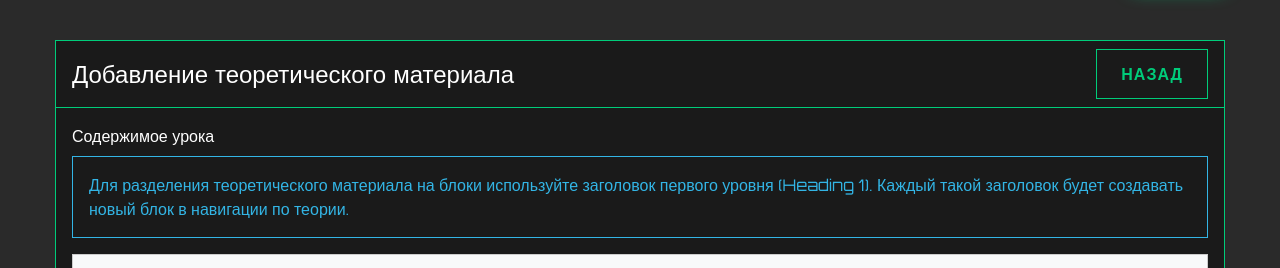
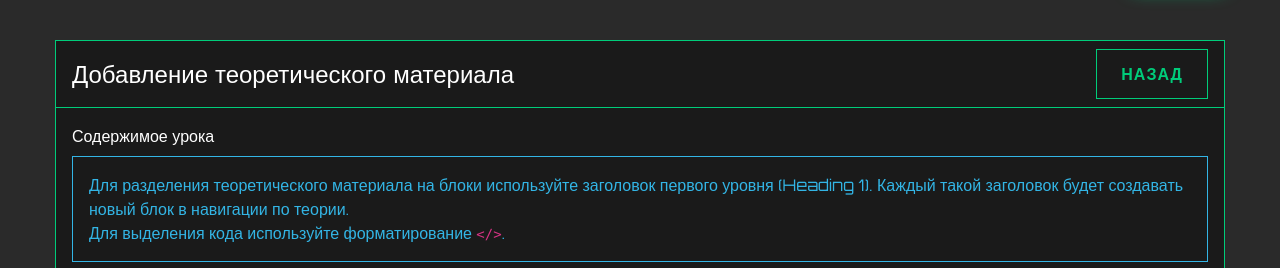
Before and after one commit to druswayne/project_site, a Flask app: page /admin/lessons/1/theory/add in a window 1280 px wide. Shown: the part 58-326 px from the top of the page. Run offline with Flask 3, Linux system fonts and the light colour scheme; a user stored in the database is signed in; some libraries are stand-ins or nearby versions.

Commit message:
редактор теории

```diff
--- a/templates/add_theory.html
+++ b/templates/add_theory.html
@@ -61,6 +61,8 @@
                             <label for="content" class="form-label">Содержимое урока</label>
                             <div class="alert alert-info mb-3">
                                 <i class="bi bi-info-circle"></i> Для разделения теоретического материала на блоки используйте заголовок первого уровня (Heading 1). Каждый такой заголовок будет создавать новый блок в навигации по теории.
+                                <br>
+                                <i class="bi bi-code-square"></i> Для выделения кода используйте форматирование <code>&lt;/&gt;</code>.
                             </div>
                             <div id="editor"></div>
                             <input type="hidden" name="content" id="content">
--- a/templates/edit_theory.html
+++ b/templates/edit_theory.html
@@ -61,6 +61,8 @@
                             <label for="content" class="form-label">Содержимое урока</label>
                             <div class="alert alert-info mb-3">
                                 <i class="bi bi-info-circle"></i> Для разделения теоретического материала на блоки используйте заголовок первого уровня (Heading 1). Каждый такой заголовок будет создавать новый блок в навигации по теории.
+                                <br>
+                                <i class="bi bi-code-square"></i> Для выделения кода используйте форматирование <code>&lt;/&gt;</code>.
                             </div>
                             <div id="editor"></div>
                             <input type="hidden" name="content" id="content">
```
Also changed, not shown: instance/app.db.
